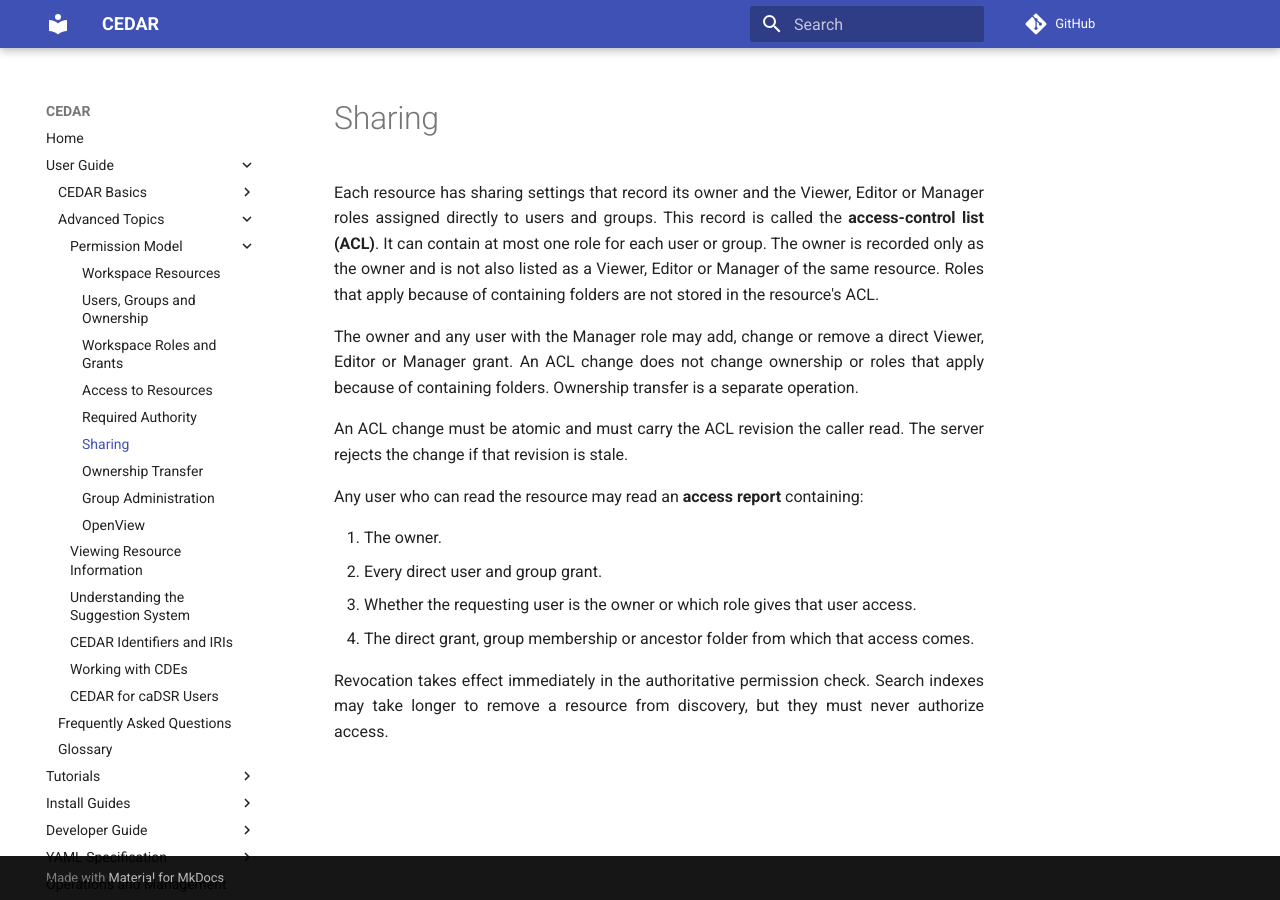
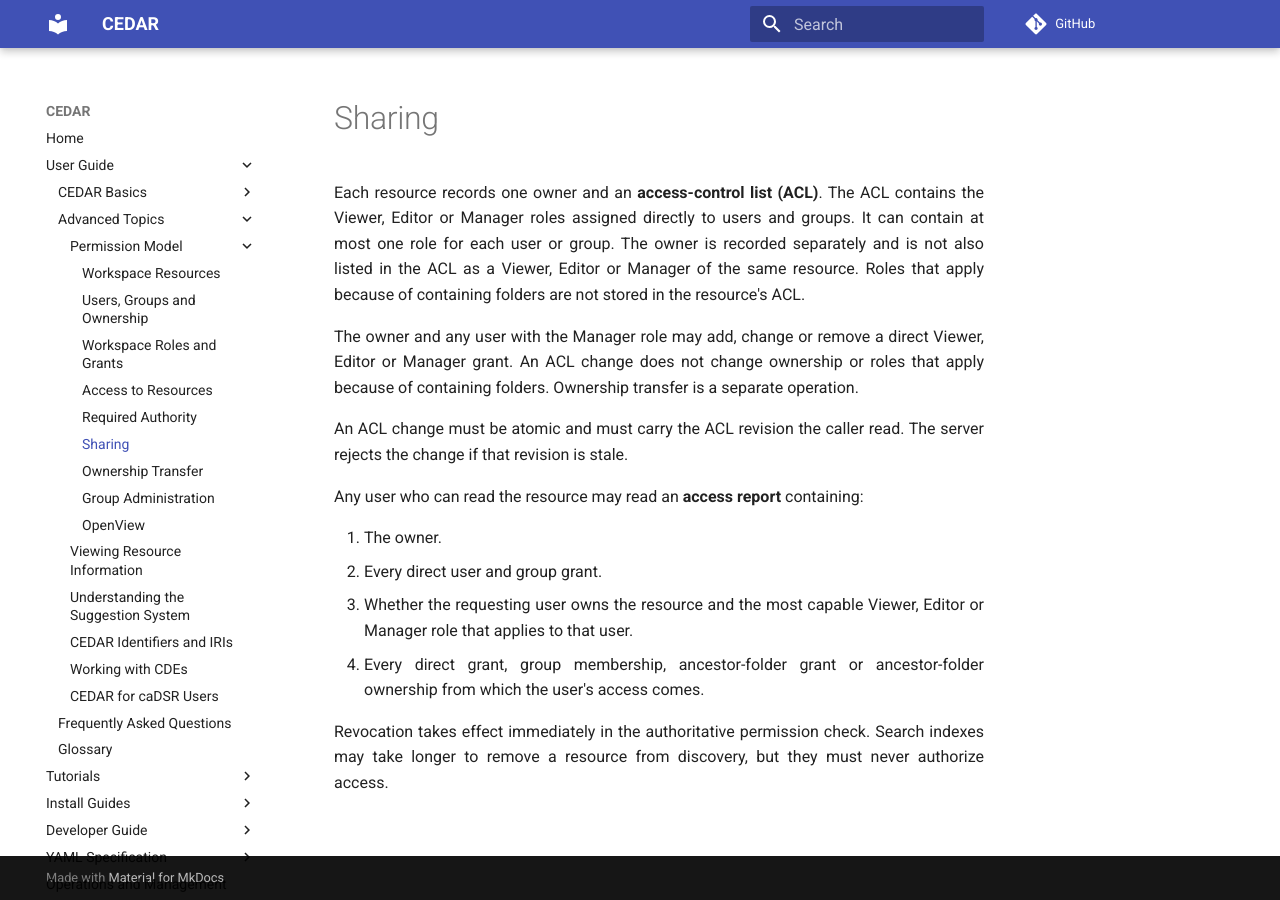
Before and after one commit to metadatacenter/cedar-mkdocs, an MkDocs documentation site: the page built from docs/user-guide/advanced-topics/permission-model/sharing.md, in a window 1280 px wide. Built offline with MkDocs 1.6.1 and Material for MkDocs 9.7.7, drawn with Linux system fonts in a browser that asks for light colours; comment, search, counter and statistics services are not loaded.

Commit message:
Resolve permission model ownership and inheritance rules

```diff
--- a/docs/user-guide/advanced-topics/permission-model/sharing.md
+++ b/docs/user-guide/advanced-topics/permission-model/sharing.md
@@ -1,10 +1,10 @@
 # Sharing
 
-Each resource has sharing settings that record its owner and the Viewer, Editor or Manager roles
-assigned directly to users and groups. This record is called the **access-control list (ACL)**. It can
-contain at most one role for each user or group. The owner is recorded only as the owner and is not
-also listed as a Viewer, Editor or Manager of the same resource. Roles that apply because of
-containing folders are not stored in the resource's ACL.
+Each resource records one owner and an **access-control list (ACL)**. The ACL contains the Viewer,
+Editor or Manager roles assigned directly to users and groups. It can contain at most one role for
+each user or group. The owner is recorded separately and is not also listed in the ACL as a Viewer,
+Editor or Manager of the same resource. Roles that apply because of containing folders are not
+stored in the resource's ACL.
 
 The owner and any user with the Manager role may add, change or remove a direct Viewer, Editor or
 Manager grant. An ACL change does not change ownership or roles that apply because of containing
@@ -17,8 +17,10 @@ Any user who can read the resource may read an **access report** containing:
 
 1. The owner.
 2. Every direct user and group grant.
-3. Whether the requesting user is the owner or which role gives that user access.
-4. The direct grant, group membership or ancestor folder from which that access comes.
+3. Whether the requesting user owns the resource and the most capable Viewer, Editor or Manager role
+   that applies to that user.
+4. Every direct grant, group membership, ancestor-folder grant or ancestor-folder ownership from
+   which the user's access comes.
 
 Revocation takes effect immediately in the authoritative permission check. Search indexes may take
 longer to remove a resource from discovery, but they must never authorize access.
```
Also changed, not shown: docs/user-guide/advanced-topics/permission-model/access-to-resources.md (+9 -4 lines), docs/user-guide/advanced-topics/permission-model/group-administration.md (+3 -2 lines), docs/user-guide/advanced-topics/permission-model/openview.md (+10 -0 lines), docs/user-guide/advanced-topics/permission-model/ownership-transfer.md (+12 -4 lines), docs/user-guide/advanced-topics/permission-model/workspace-roles-and-grants.md (+1 -1 lines).
